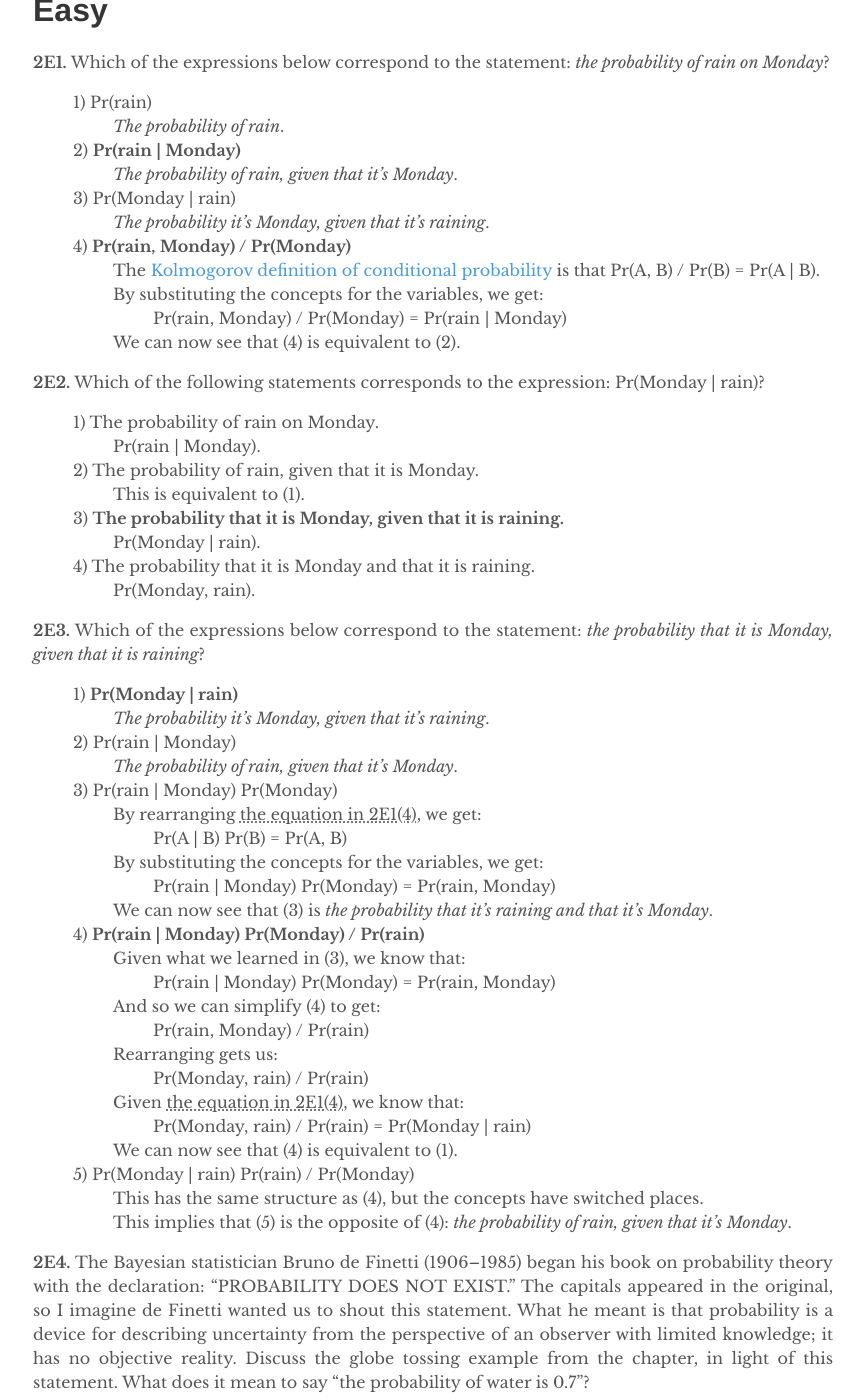
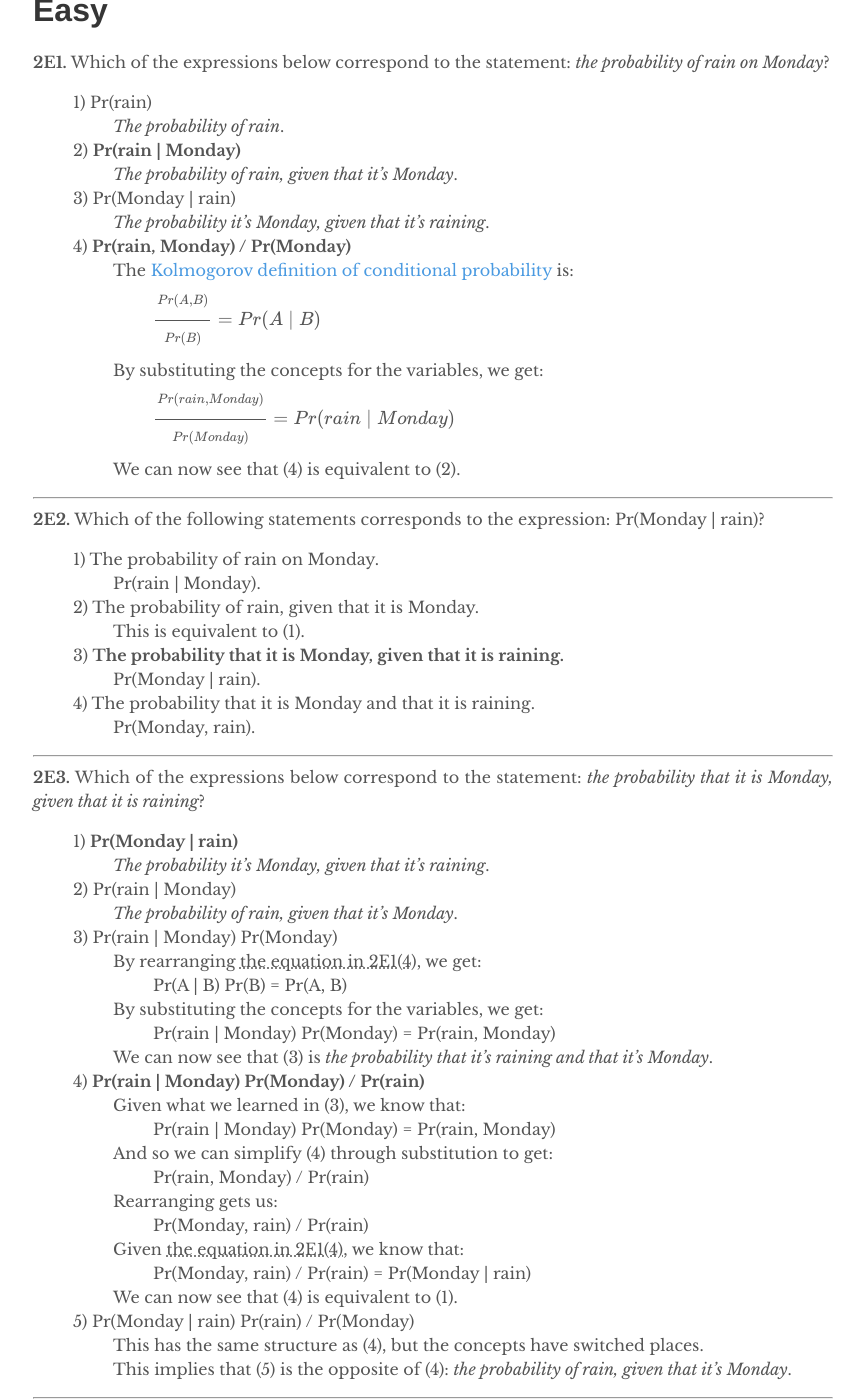
Before and after one commit to PhilipGriffith/RethinkingBayesCode, a Jekyll site: the page built from _posts/2020-01-28-2-easy.md, in a window 1280 px wide and 1400 px high, scrolled down 351 px. Shown: the whole window, without its empty margins (207-1071 px from the left). Built offline with Jekyll 4.4.1, drawn with Linux system fonts in a browser that asks for light colours; formulas are drawn with MathJax 3.

```diff
--- a/_config.yml
+++ b/_config.yml
@@ -12,6 +12,7 @@ author:
 
 # Build settings
 markdown:       kramdown
+mathjax:        true
 include:
   - _pages
 
--- a/_posts/2020-01-28-2-easy.md
+++ b/_posts/2020-01-28-2-easy.md
@@ -15,10 +16,12 @@ type: Easy
 * 3) Pr(Monday \| rain)
 	* _The probability it's Monday, given that it's raining_.
 * 4) **Pr(rain, Monday) / Pr(Monday)**
-	* The [Kolmogorov definition of conditional probability](https://en.wikipedia.org/wiki/Conditional_probability) is that Pr(A, B) / Pr(B) = Pr(A \| B).
+	* The [Kolmogorov definition of conditional probability](https://en.wikipedia.org/wiki/Conditional_probability) is:
+		* $\frac{Pr(A, B)}{Pr(B)} = Pr(A \mid B)$
 	* By substituting the concepts for the variables, we get:
-		* Pr(rain, Monday) / Pr(Monday) = Pr(rain \| Monday)
+		* $\frac{Pr(rain, Monday)}{Pr(Monday)} = Pr(rain \mid Monday)$
 	* We can now see that (4) is equivalent to (2).
+<hr>
 
 **2E2.** Which of the following statements corresponds to the expression: Pr(Monday \| rain)?
 
@@ -30,6 +33,7 @@ type: Easy
 	* Pr(Monday \| rain).
 * 4) The probability that it is Monday and that it is raining.
 	* Pr(Monday, rain).
+<hr>
 
 **2E3.** Which of the expressions below correspond to the statement: _the probability that it is Monday, given that it is raining_?
 
@@ -46,7 +50,7 @@ type: Easy
 * 4) **Pr(rain \| Monday) Pr(Monday) / Pr(rain)**
 	* Given what we learned in (3), we know that:
 		* Pr(rain \| Monday) Pr(Monday) = Pr(rain, Monday)
-	* And so we can simplify (4) to get:
+	* And so we can simplify (4) through substitution to get:
 		* Pr(rain, Monday) / Pr(rain)
 	* Rearranging gets us:
 		* Pr(Monday, rain) / Pr(rain)
@@ -56,6 +60,7 @@ type: Easy
 * 5) Pr(Monday \| rain) Pr(rain) / Pr(Monday)
 	* This has the same structure as (4), but the concepts have switched places.
 	* This implies that (5) is the opposite of (4): _the probability of rain, given that it's Monday_.
+<hr>
 
 **2E4.** The Bayesian statistician Bruno de Finetti (1906–1985) began his book on probability theory with the declaration: "PROBABILITY DOES NOT EXIST." The capitals appeared in the original, so I imagine de Finetti wanted us to shout this statement. What he meant is that probability is a device for describing uncertainty from the perspective of an observer with limited knowledge; it has no objective reality. Discuss the globe tossing example from the chapter, in light of this statement. What does it mean to say "the probability of water is 0.7"?
 
```
Also changed, not shown: other parts of _posts/2020-01-28-2-easy.md (+1 -0 lines), _includes/mathjax_support.html (+7 -13 lines), _posts/2020-01-27-2-medium.md (+59 -12 lines).
